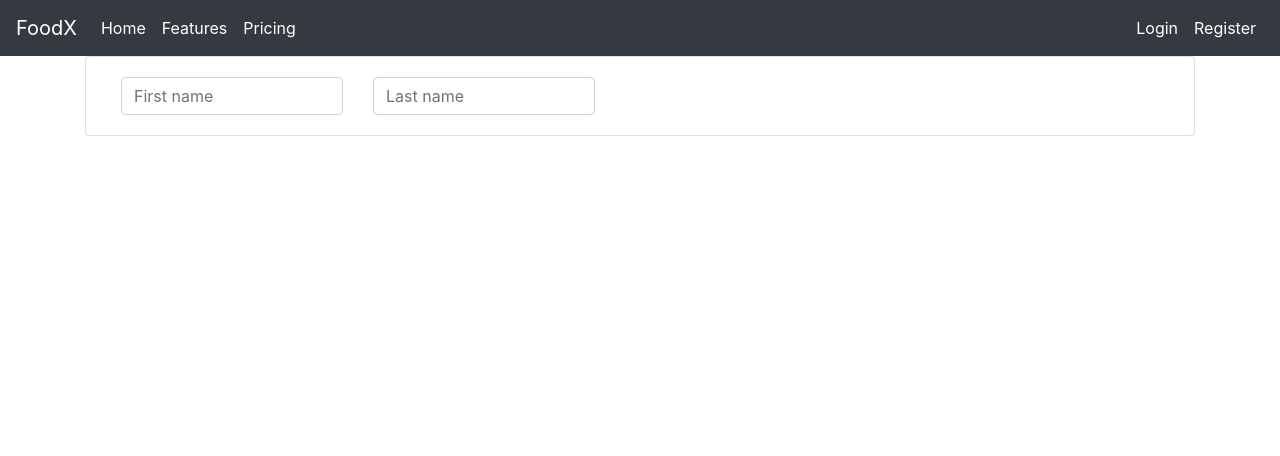
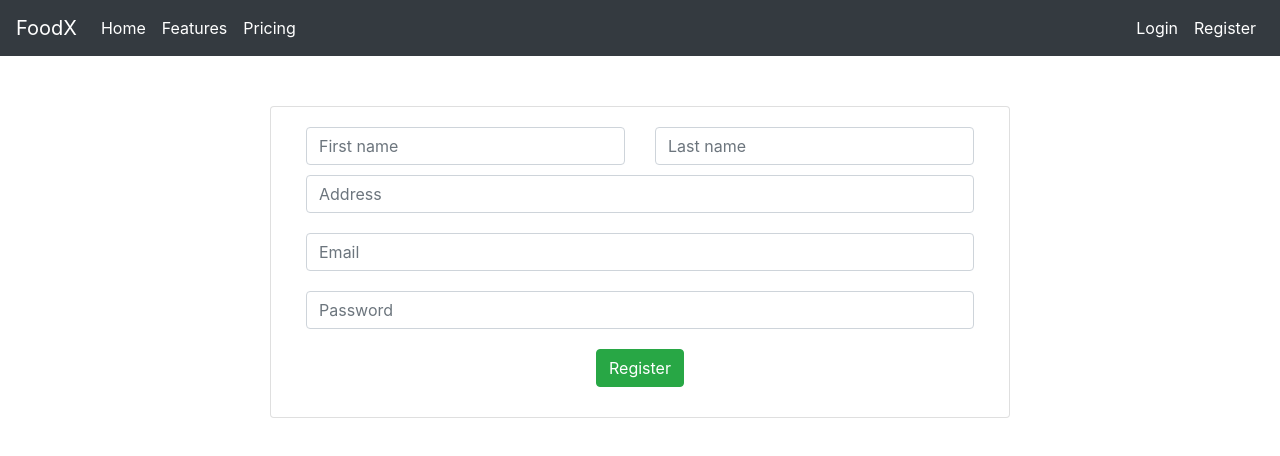
Before and after one commit to udamadu11/Ecoomerce_FrontEnd_React, a React (Create React App) app: page /register in a window 1280 px wide. Shown: the top 456 px of the page. Built offline with nearby package versions, Linux system fonts and the light colour scheme.

Commit message:
register api integrate

```diff
--- a/src/App.css
+++ b/src/App.css
@@ -36,3 +36,9 @@
     transform: rotate(360deg);
   }
 }
+.card-c {
+  margin-top: 50px;
+}
+.col-a{
+  padding: 10px;
+}
--- a/src/Header.js
+++ b/src/Header.js
@@ -6,13 +6,13 @@ return(
         <Navbar bg="dark" variant="dark">
             <Navbar.Brand href="#home">FoodX</Navbar.Brand>
             <Nav className="mr-auto">
-                <Link class="nav-link active" to="/home">Home</Link>
-                <Link class="nav-link active" to="/features">Features</Link>
-                <Link class="nav-link active" to="/pricing">Pricing</Link>
+                <Link className="nav-link active" to="/home">Home</Link>
+                <Link className="nav-link active" to="/features">Features</Link>
+                <Link className="nav-link active" to="/pricing">Pricing</Link>
             </Nav>
             <Nav>
-                <Link class="nav-link active" to="/login">Login</Link>
-                <Link class="nav-link active" to="/register">Register</Link>
+                <Link className="nav-link active" to="/login">Login</Link>
+                <Link className="nav-link active" to="/register">Register</Link>
             </Nav>
 
         </Navbar>
--- a/src/Register.js
+++ b/src/Register.js
@@ -1,18 +1,60 @@
-import {} from 'react-bootstrap';
-import React from 'react';
+import React,{ useState } from 'react';
+import { Button } from 'react-bootstrap';
 function Register(){
+    const[first_name,setFirstName] = useState('');
+    const[last_name,setLastName] = useState('');
+    const[address,setAddress] = useState('');
+    const[email,setEmail] = useState('');
+    const[password,setPassword] = useState('');
+
+    async function signUp(){
+        let item = {first_name,last_name,address,email,password};
+        console.log(item);
+        let result = await fetch('http://localhost:8000/api/register',{
+            method:"POST",
+            body: JSON.stringify(item),
+            headers:{
+                "Content-Type": "application/json",
+                "Accept" : "application/json"
+            }
+        })
+
+        result = await result.json();
+        console.log("result",result);
+    }
+
     return(
-        <div class="container">
-            <div class="card ">
-            <div class="card-body">
-                <div class="row g-3 col-md-6">
-                    <div class="col">
-                        <input type="text" class="form-control" placeholder="First name" aria-label="First name" />
+        <div className="container">
+            <div className="card col-sm-8 card-c offset-sm-2">
+            <div className="card-body">
+                    <div className="row g-3">
+                        <div className="col">
+                            <input type="text" className="form-control" name="first_name" value={first_name} onChange={(e)=>setFirstName(e.target.value)} placeholder="First name" />
+                        </div>
+                        <div className="col">
+                            <input type="text" className="form-control" name="last_name" value={last_name} onChange={(e)=>setLastName(e.target.value)} placeholder="Last name" />
+                        </div>
                     </div>
-                    <div class="col">
-                        <input type="text" class="form-control" placeholder="Last name" aria-label="Last name" />
+                    <div className="row g-3">
+                        <div className="col col-a">
+                            <input type="text" className="form-control" name="address" value={address} onChange={(e)=>setAddress(e.target.value)} placeholder="Address"/>
+                        </div>
                     </div>
-                </div>
+                    <div className="row g-3">
+                        <div className="col col-a">
+                            <input type="email" className="form-control" name="email" value={email} onChange={(e)=>setEmail(e.target.value)} placeholder="Email"/>
+                        </div>
+                    </div>
+                    <div className="row g-3">
+                        <div className="col col-a">
+                            <input type="password" className="form-control" name="password" value={password} onChange={(e)=>setPassword(e.target.value)} placeholder="Password"/>
+                        </div>
+                    </div>
+                    <div className="row g-3">
+                        <div className="col col-a">
+                            <Button className="btn  btn-success" onClick={signUp}>Register</Button>
+                        </div>
+                    </div>
             </div>
         </div>
         </div>
```
